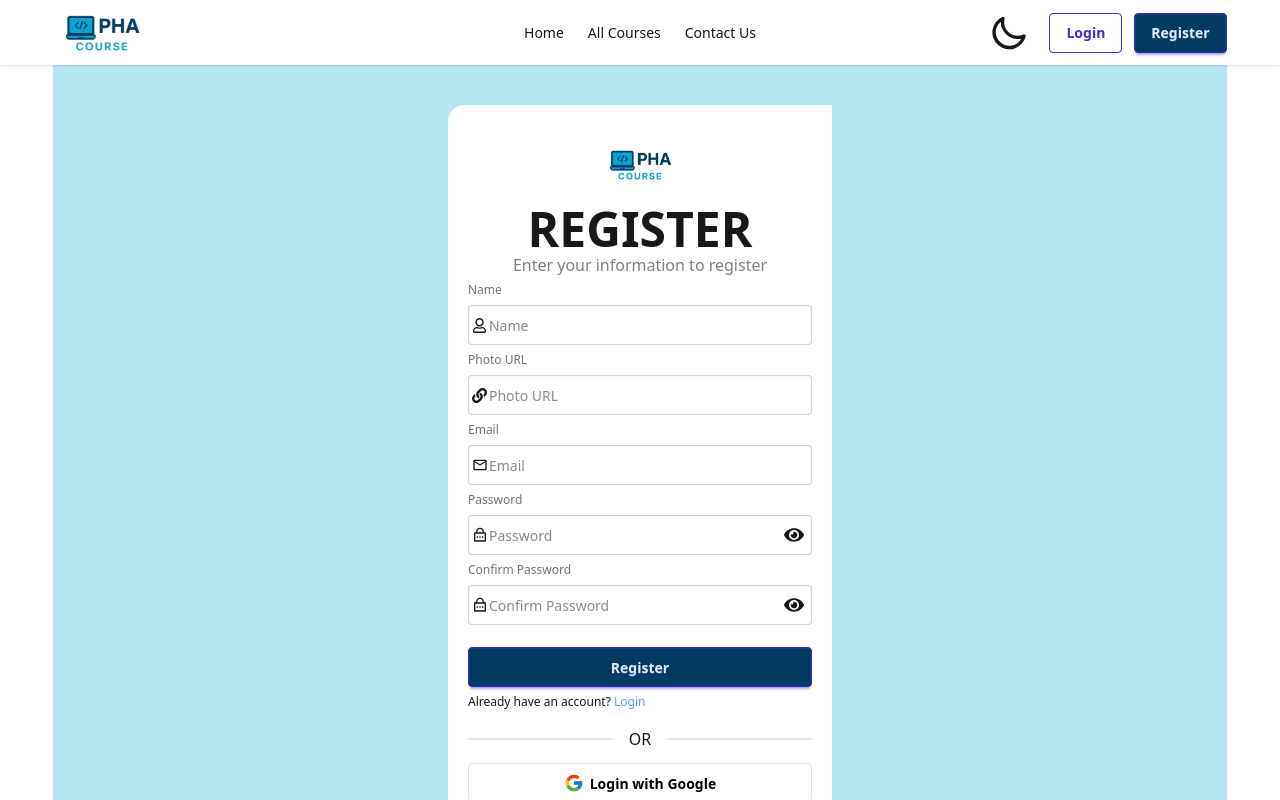
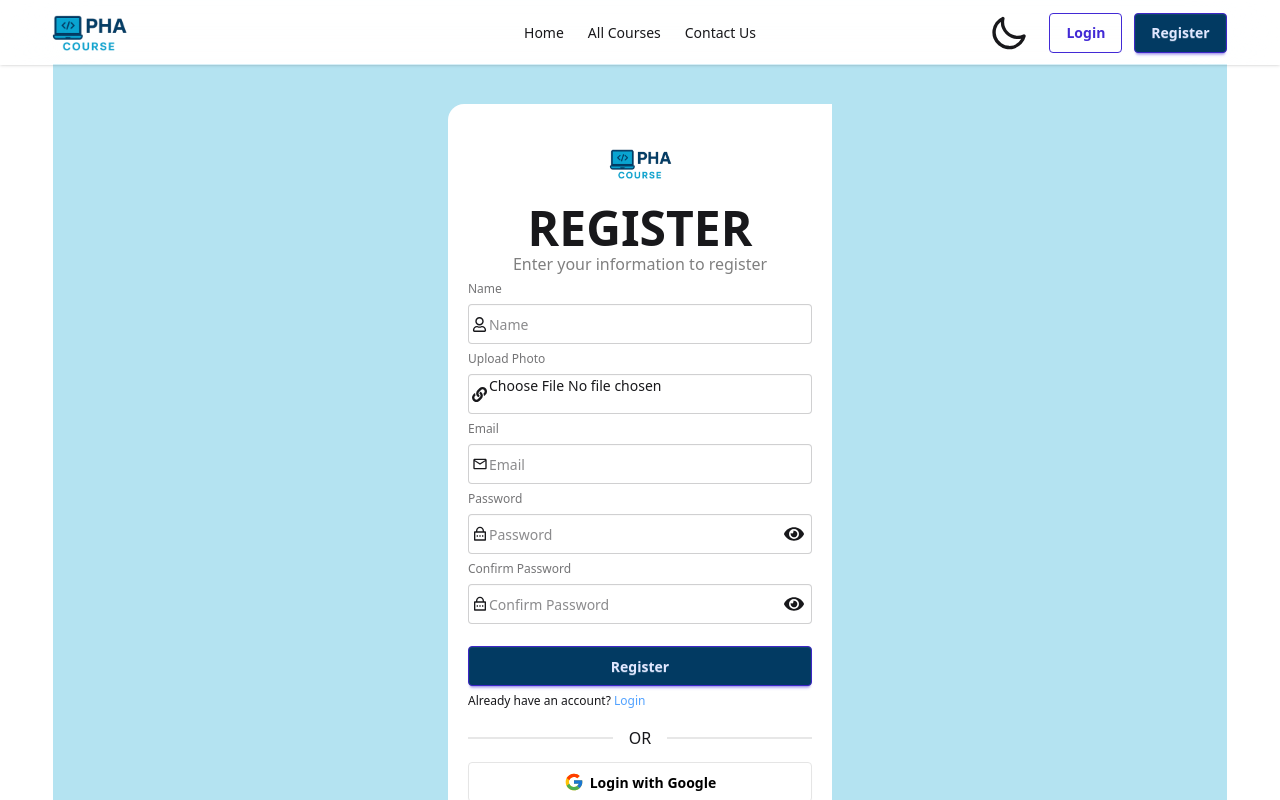
Before and after one commit to Parvez141300/pha-course-client, a React (Vite) app: page /register in a window 1280 px wide. Shown: the top 800 px of the page. Built offline with nearby package versions, Linux system fonts and the light colour scheme; no server answers.

Commit message:
created a photo upload system

```diff
--- a/src/Components/Footer.jsx
+++ b/src/Components/Footer.jsx
@@ -15,7 +15,7 @@ import { FaLocationPin } from "react-icons/fa6";
 const Footer = () => {
   return (
     <div className="bg-[#023A62]">
-      <div className="w-11/12 mx-auto px-4 divide-y text-white">
+      <div className="w-11/12 mx-auto divide-y text-white">
         <div className="grid grid-cols-1 md:grid-cols-2 lg:grid-cols-3 gap-5 py-8">
           <div className="flex flex-col gap-4">
             <Link to={"/"}>
--- a/src/Components/NavBar.jsx
+++ b/src/Components/NavBar.jsx
@@ -123,8 +123,8 @@ const NavBar = () => {
               {links}
             </ul>
           </div>
-          <Link to={"/"} className="btn btn-ghost px-0 text-xl">
-            <img className="w-24" src={logo} alt="homeLogo" />
+          <Link to={"/"} className="btn btn-ghost px-0 text-xl w-24 border-0 flex justify-items-start">
+            <img className="w-fit -ml-6" src={logo} alt="homeLogo" />
           </Link>
         </div>
         <div className="navbar-center hidden lg:flex">
--- a/src/MainLayout/MainLayout.jsx
+++ b/src/MainLayout/MainLayout.jsx
@@ -6,10 +6,10 @@ import Footer from '../Components/Footer';
 const MainLayout = () => {
     return (
         <div>
-            <nav className='shadow-sm'>
+            <nav className='shadow-sm fixed w-full z-50 backdrop-blur-2xl'>
                 <NavBar></NavBar>
             </nav>
-            <div className='min-h-screen'>
+            <div className='min-h-screen pt-16'>
                 <Outlet></Outlet>
             </div>
             <footer>
--- a/src/pages/Register/Register.jsx
+++ b/src/pages/Register/Register.jsx
@@ -26,17 +26,29 @@ const Register = () => {
 
   const [show, setShow] = useState(false);
   const [show2, setShow2] = useState(false);
+  const [photoPreview, setPhotoPreview] = useState(null);
+  const [photoFile, setPhotoFile] = useState(null);
 
   const navigate = useNavigate();
+
+  // photo change
+  const handlePhotoChange = (e) => {
+    console.log("photo", e.target.files[0]);
+    const file = e.target.files[0];
+    if (file) {
+      setPhotoFile(file);
+      setPhotoPreview(URL.createObjectURL(file));
+    }
+  };
 
   //   user register
   const handleRegister = (e) => {
     e.preventDefault();
     const form = e.target;
     const newForm = new FormData(form);
-    const { name, photo, email, password, confirmPassword } =
-      Object.fromEntries(newForm.entries());
-    console.log(confirmPassword);
+    const { name, email, password, confirmPassword } = Object.fromEntries(
+      newForm.entries()
+    );
 
     // validate password
 
@@ -75,13 +87,21 @@ const Register = () => {
       return;
     }
 
+    // Convert file to URL (you might want to upload to storage here instead)
+    const photoURL = photoFile ? photoPreview : "";
+
+    if(!photoURL){
+      toast.error("Enter your photo");
+      return;
+    }
+
     // user register with email and password
     userSignUp(email, password)
       .then((result) => {
         const user = result.user;
         // console.log(user);
 
-        userUpdateProfile({ displayName: name, photoURL: photo })
+        userUpdateProfile({ displayName: name, photoURL })
           .then(() => {
             // Profile updated!
             // ...
@@ -93,6 +113,8 @@ const Register = () => {
         navigate("/");
         toast.success("User Successfully Registered");
         form.reset();
+        setPhotoPreview(null);
+        setPhotoFile(null)
       })
       .catch((error) => {
         // console.log(error.message);
@@ -157,8 +179,6 @@ const Register = () => {
       });
   };
 
-
-
   // login with github
   const handleGithubLogin = () => {
     userSignInWithGithub()
@@ -184,7 +204,7 @@ const Register = () => {
               theme: "light",
               transition: Bounce,
             });
-            navigate('/')
+            navigate("/");
           })
           .catch((error) => {
             toast.error(`${error.message}`, {
@@ -232,6 +252,7 @@ const Register = () => {
               Enter your information to register
             </p>
             <form onSubmit={handleRegister} className="fieldset">
+              {/* name field */}
               <label className="label">Name</label>
 
               <div className="flex items-center relative">
@@ -244,18 +265,30 @@ const Register = () => {
                   placeholder="Name"
                 />
               </div>
-              <label className="label">Photo URL</label>
+              {/* photo field */}
+              <label className="label">Upload Photo</label>
               <div className="flex items-center relative">
                 <FaLink size={15} className="absolute left-1 z-10" />
 
                 <input
                   required
                   name="photo"
-                  type="text"
+                  type="file"
+                  onChange={handlePhotoChange}
                   className="input px-5 w-full"
                   placeholder="Photo URL"
                 />
               </div>
+              {photoPreview && (
+                <div className="mt-2">
+                  <img
+                    src={photoPreview}
+                    alt="Preview"
+                    className="w-20 h-20 object-cover rounded-full border"
+                  />
+                </div>
+              )}
+              {/* email field */}
               <label className="label">Email</label>
               <div className="relative flex items-center">
                 <MdOutlineEmail size={20} className="absolute z-10 pl-1" />
@@ -267,6 +300,7 @@ const Register = () => {
                   placeholder="Email"
                 />
               </div>
+              {/* password field */}
               <label className="label">Password</label>
               <div className="relative flex items-center">
                 <RiLockPasswordLine size={20} className="absolute z-10 pl-1" />
@@ -291,6 +325,7 @@ const Register = () => {
                   placeholder="Password"
                 />
               </div>
+              {/* confirm password field */}
               <label className="label">Confirm Password</label>
               <div className="relative flex items-center">
                 <RiLockPasswordLine size={20} className="absolute z-10 pl-1" />
```
